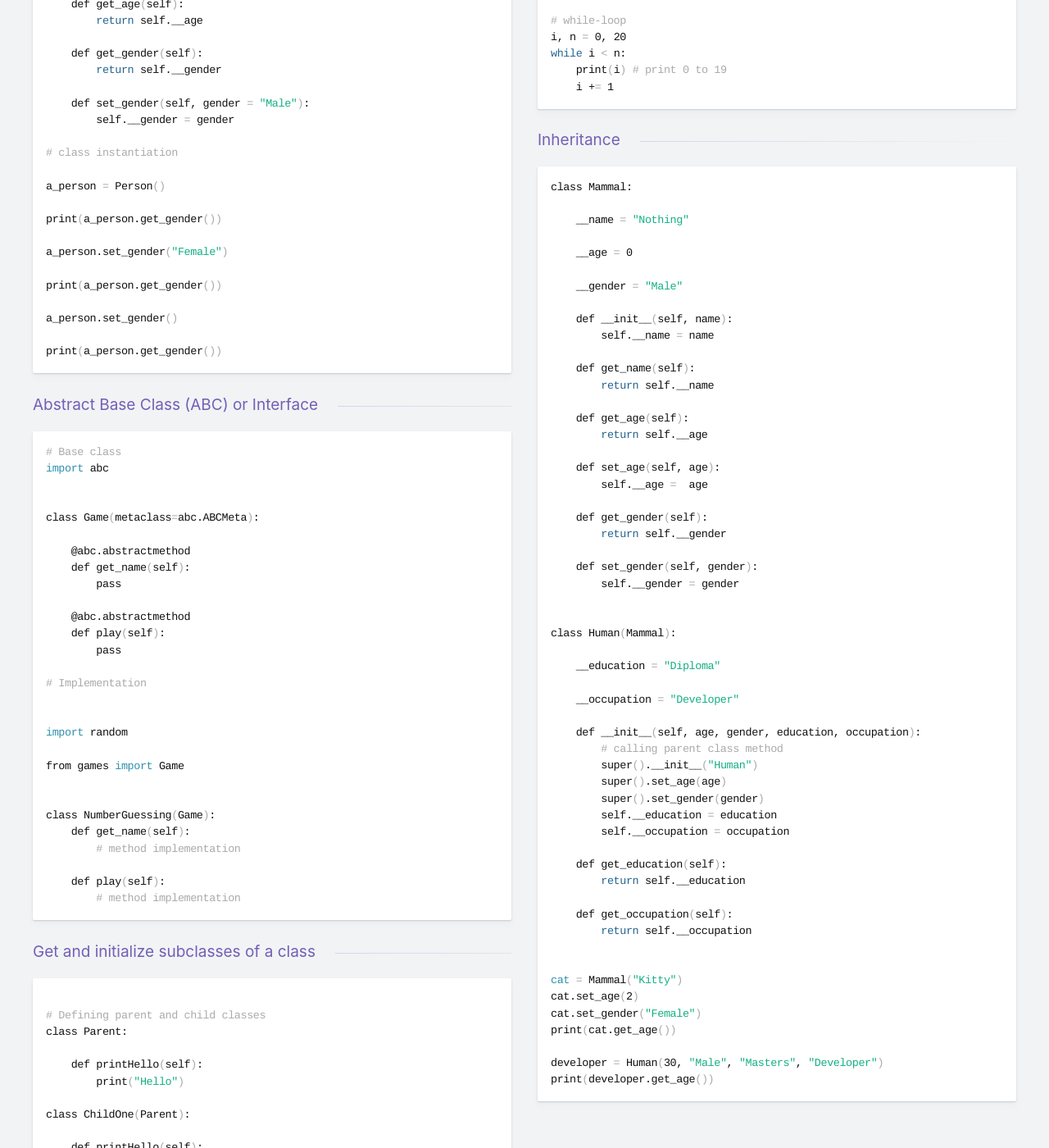
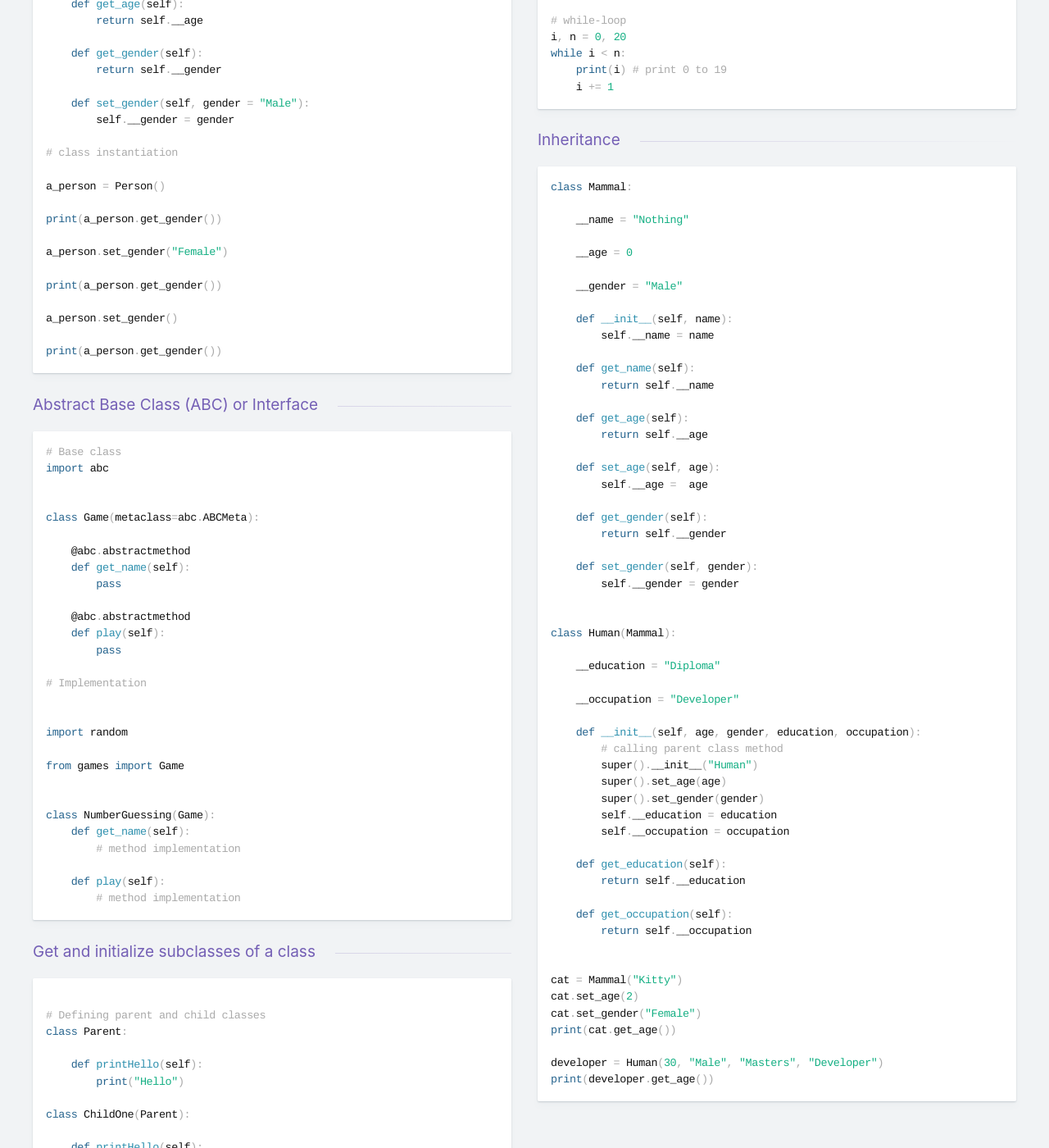
Before and after one commit to kasramp/cheat-sheet-factory, a Jekyll site: the page built from python/python.md, in a window 1280 px wide and 1400 px high, scrolled down 2139 px. Shown: the whole window at 82% size. Built offline with Jekyll 4.4.1, drawn with Linux system fonts in a browser that asks for light colours; nearby versions of some CDN libraries; some of the changed text lies outside the part shown.

Commit message:
Add to fix Python syntax highlighting

````diff
--- a/python/python.md
+++ b/python/python.md
@@ -19,7 +20,7 @@ Shortcuts
 
 ### Import
 
-```bash
+```python
 #!/us/bin/python
 
 import gi # import a package
@@ -28,7 +29,7 @@ from games import NumberGuessing # import a class from 'games' package
 
 ### Print
 
-```bash
+```python
 text = "Hello World!"
 
 print(text*2) # print 'Hello World!' twice
@@ -41,7 +42,7 @@ print("Hello", name, "How are you?") # print Hello Mike How are you?
 
 ### String interpolation
 
-```bash
+```python
 value = 4 * 20
 
 print("The value is {value}".format(value=value)) # print 'The value is 80'
@@ -71,7 +72,7 @@ print(a_str.format(**a_dict)) # print 'Hello Mike Miller. Your age is 30'
 
 ### List
 
-```bash
+```python
 lst = ["One", "Two", "Three", "Four", "Five"]
 
 # print a list elements one by one
@@ -101,7 +102,7 @@ lst.pop(0) # removes element "One" from the list
 
 ### Dictionary
 
-```bash
+```python
 a_dict = {
     1: "One",
     2: "Two",
@@ -142,7 +143,7 @@ for element in a_dict.copy().keys():
 
 ### Conditions
 
-```bash
+```python
 
 x = 10
 
@@ -173,7 +174,7 @@ elif number > 0 or number == 3:
 
 ### Loop
 
-```bash
+```python
 
 lst = ["One", "Two", "Three", "Four", "Five"]
 
@@ -197,7 +198,7 @@ while i < n:
 
 ### Class
 
-```bash
+```python
 
 # class creation
 class Person:
@@ -231,7 +232,7 @@ print(a_person.get_gender())
 
 ### Inheritance
 
-```bash
+```python
 class Mammal:
 
     __name = "Nothing"
@@ -291,7 +292,7 @@ print(developer.get_age())
 
 ### Abstract Base Class (ABC) or Interface
 
-```bash
+```python
 # Base class
 import abc
 
@@ -324,7 +325,7 @@ class NumberGuessing(Game):
 
 ### Get and initialize subclasses of a class
 
-```bash
+```python
 
 # Defining parent and child classes
 class Parent:
````
Also changed, not shown: other parts of python/python.md (+2 -1 lines).
